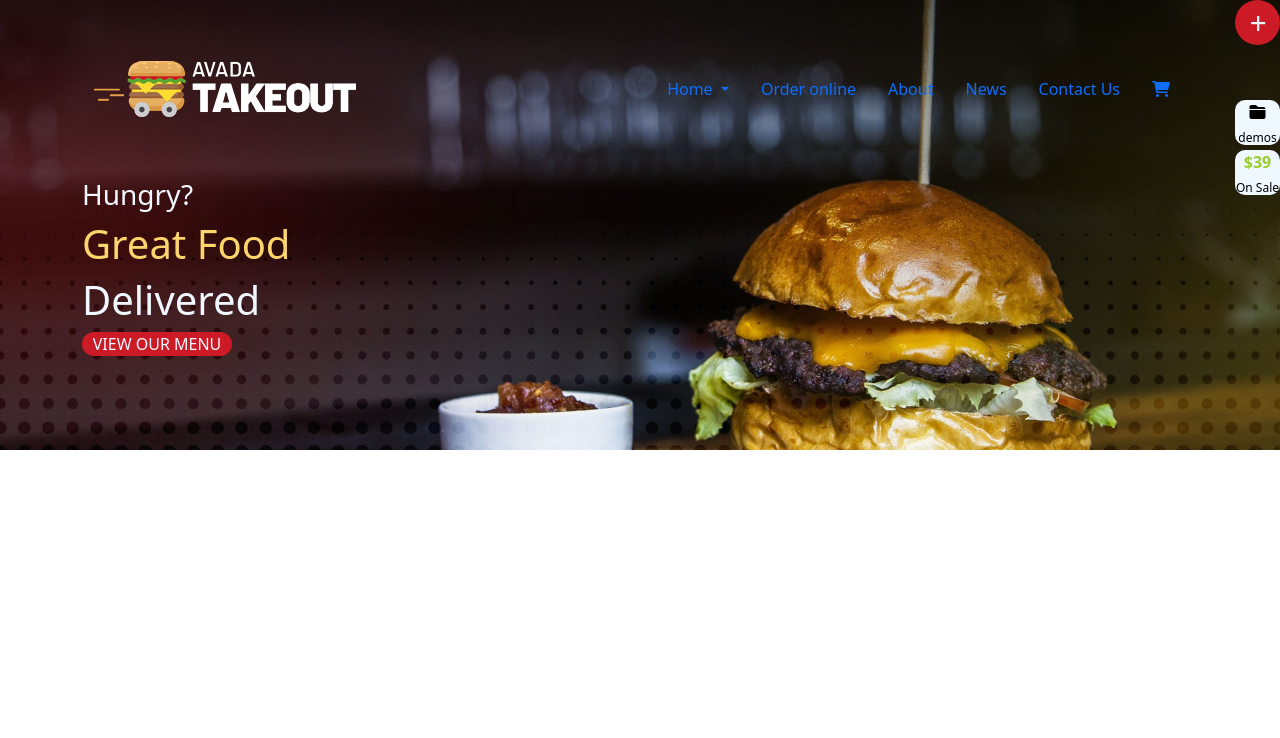
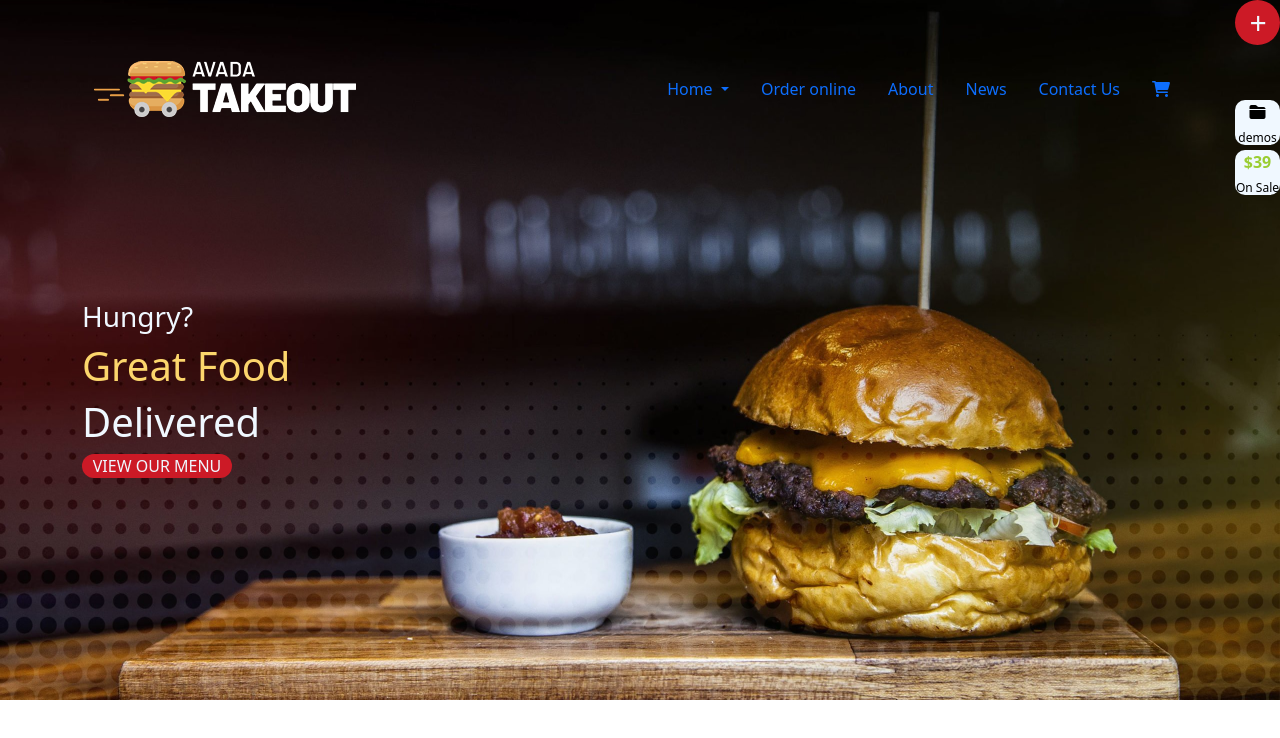
Before and after one commit to LupoArticoblu/proj-html-vuejs, a plain HTML site: page index.html in a window 1280 px wide. Drawn offline with nearby package versions, Linux system fonts and the light colour scheme.

Commit message:
start cards

```diff
--- a/index.html
+++ b/index.html
@@ -65,12 +65,12 @@
             </div>
           </nav>
         </div>
-        <div>
+        <div id="title">
           <h3 class="bianco">Hungry?</h3>
           <h1 class="giallo">Great Food</h1>
           <h1 class="bianco">Delivered</h1>
+          <button class="btnred">VIEW OUR MENU</button>
         </div>
-        <button class="btnred">VIEW OUR MENU</button>
       </div>
     </div>
   </header>
--- a/style.css
+++ b/style.css
@@ -67,9 +67,14 @@
   font-weight: 700;
 }
 
+#title{
+  position: absolute;
+  top: 300px;
+}
+
 /*class header*/
 .jumbo{
-  height: 450px;
+  height: 700px;
   width: auto;
   background-image: url('img/home-background-hero-scaled.jpg');
   background-position: center;
@@ -84,6 +89,13 @@ h1{
 .roundbtn{
   border-radius: 50%;
   background-color: #cc1a26;
+  cursor: pointer;
+  transition: all 1s;
+}
+
+.roundbtn:hover{
+  transition: all 1s;
+  background-color: #0d4f5c;
 }
 
 .btn-head1,
@@ -118,4 +130,9 @@ h1{
   border: none;
   border-radius: 20px;
   width: 150px;
+  transition: all 2s;
 }
+.btnred:hover{
+  transition: all 1s;
+  background-color: #0d4f5c;
+}
```
